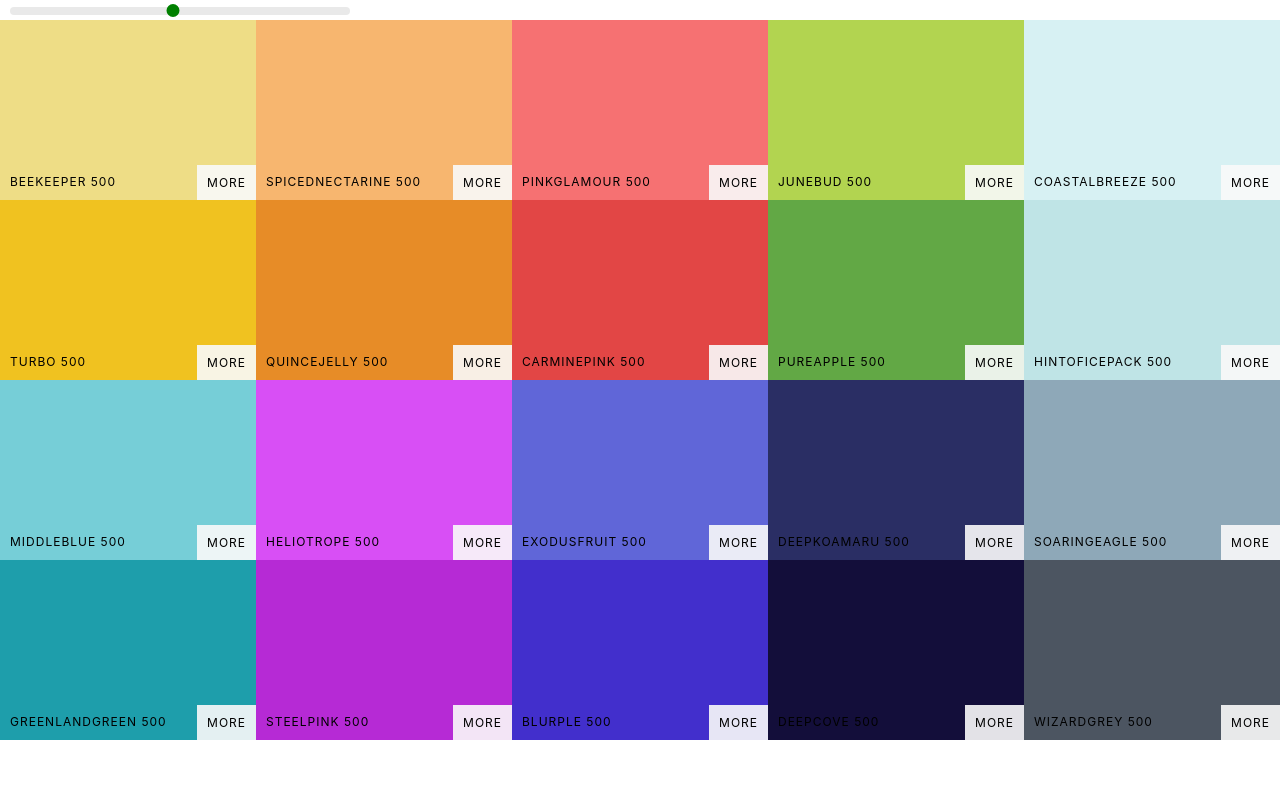
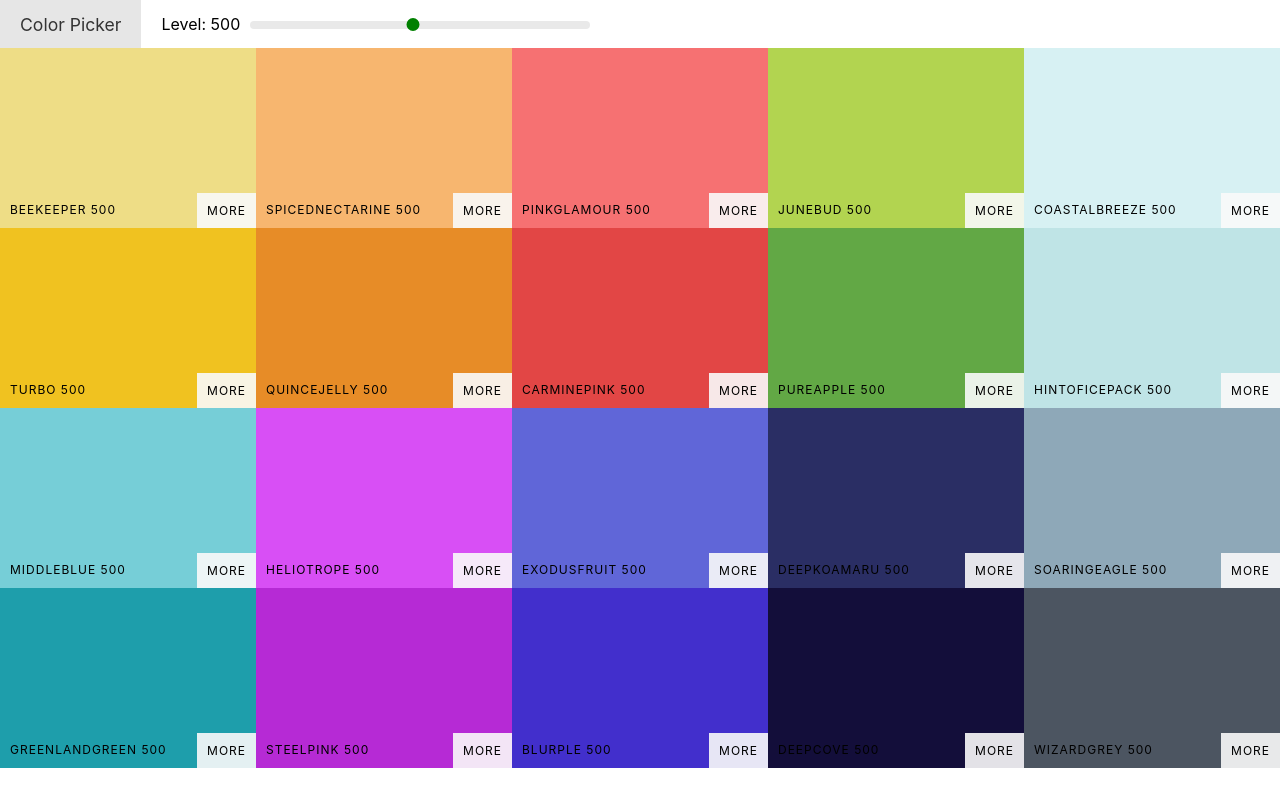
Before and after one commit to callumboaden/color_palette, a React (Create React App) app: page / in a window 1280 px wide. Built offline with nearby package versions, Linux system fonts and the light colour scheme.

Commit message:
added navbar

```diff
--- /dev/null
+++ b/src/Navbar.css
@@ -0,0 +1,41 @@
+.Navbar
+{
+    display: flex;
+    align-items: center;
+    height: 6vh;
+}
+.logo
+{
+    margin-right: 20px;
+}
+.logo a
+{
+    background: rgb(230, 230, 230);
+    padding: 20px;
+    font-size: 1.1rem;
+    text-decoration: none;
+    color: #333333;
+}
+
+.rc-slider-track
+{
+    background-color: transparent;
+}
+.rc-slider-rail
+{
+    height: 8px;
+}
+.rc-slider-handle,
+.rc-slider-handle:active,
+.rc-slider-handle:focus,
+.rc-slider-handle:hover
+{
+    background-color: green;
+    outline:none;
+    border: 2px solid green;
+    box-shadow: none;
+    width: 13px;
+    height: 13px;
+    margin-left: -7px;
+    margin-top: -3px;
+}
--- /dev/null
+++ b/src/Navbar.js
@@ -0,0 +1,33 @@
+import React, { Component } from 'react';
+
+import Slider from 'rc-slider';
+import 'rc-slider/assets/index.css';
+
+import './Navbar.css';
+
+class Navbar extends Component {
+    render() {
+        const { level, changeLevel } = this.props;
+        return (
+            <div className="Navbar">
+                <div className="logo">
+                    <a href="#">Color Picker</a>
+                </div>
+                <div className="slider-container">
+                    <span>Level: { level }</span>
+                    <div className="slider">
+                        <Slider
+                            defaultValue={level}
+                            min={100}
+                            max={900}
+                            step={100}
+                            onChange={changeLevel}
+                        />
+                    </div>
+                </div>
+            </div>
+         );
+    }
+}
+
+export default Navbar;
--- a/src/Palette.css
+++ b/src/Palette.css
@@ -14,26 +14,3 @@
     margin: 0 10px;
     display: inline-block;
 }
-
-.rc-slider-track
-{
-    background-color: transparent;
-}
-.rc-slider-rail
-{
-    height: 8px;
-}
-.rc-slider-handle,
-.rc-slider-handle:active,
-.rc-slider-handle:focus,
-.rc-slider-handle:hover
-{
-    background-color: green;
-    outline:none;
-    border: 2px solid green;
-    box-shadow: none;
-    width: 13px;
-    height: 13px;
-    margin-left: -7px;
-    margin-top: -3px;
-}
--- a/src/Palette.js
+++ b/src/Palette.js
@@ -1,8 +1,6 @@
 import React, { Component } from 'react';
 import ColorBox from './ColorBox';
-
-import Slider from 'rc-slider';
-import 'rc-slider/assets/index.css';
+import Navbar from './Navbar';
 
 import './Palette.css';
 
@@ -26,15 +24,10 @@
         ));
         return (
             <div className="Palette">
-                <div className="slider">
-                    <Slider
-                        defaultValue={this.state.level}
-                        min={100}
-                        max={900}
-                        step={100}
-                        onChange={this.changeLevel}
-                    />
-                </div>
+                <Navbar
+                    level={level}
+                    changeLevel={this.changeLevel}
+                />
                 <div className="Palette-colors">
 
                     { colorBoxes }
```
